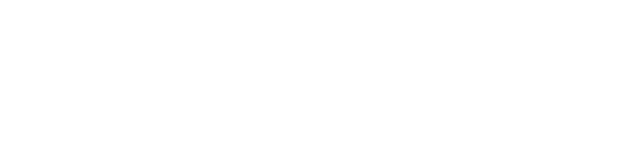
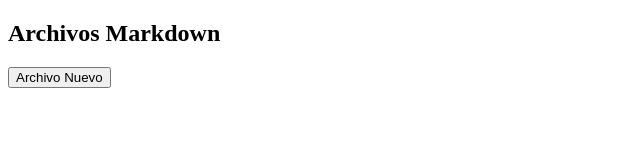
Before and after one commit to ianthony4/PWEB2-LAB03, a website: page index.html in a window 1280 px wide. Shown: the whole page, without its empty margins (0-640 px from the left). Drawn offline with Linux system fonts and the light colour scheme.

Commit message:
Creando el boton para la creacion de archivos NUEVO

```diff
--- a/index.html
+++ b/index.html
@@ -9,8 +9,11 @@
         <!--De manera opcional aqui podemos agregar una hoja de estilo-->
     </head>
     <body>
+        <h2>Archivos Markdown</h2>
         <!-- Aqui iran los labels y el llamada a las diferentes funciones-->
 
+        <!--este boton creara nuevos archivos, llamando a la funcion 'crearNuevoArchivo()'-->
+        <input type="button" id="nuevoArchivo" value="Archivo Nuevo" onclick="crearNuevoArchivo()">
     </body>
 
 </html>
```
